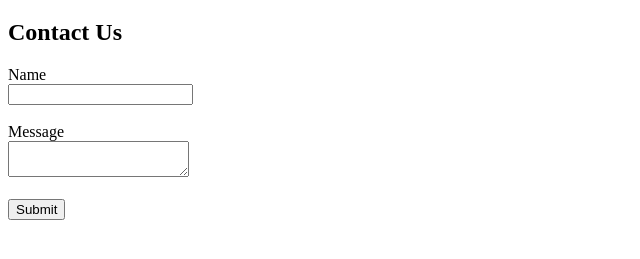
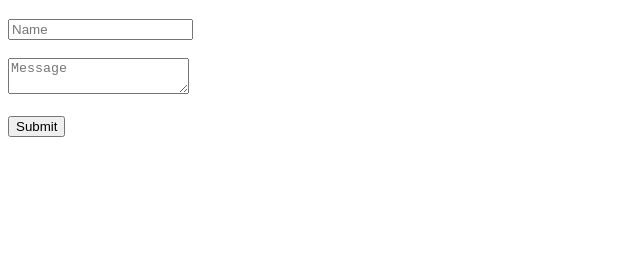
Before and after one commit to Zeeshancloud15/finaceapp, a website: page views/support.html in a window 1280 px wide. Shown: the part 61-320 px from the top of the page, without its empty margins (0-640 px from the left). Drawn offline with Linux system fonts and the light colour scheme.

Commit message:
Update support.html

```diff
--- a/views/support.html
+++ b/views/support.html
@@ -1,23 +1,28 @@
 <!DOCTYPE html>
-<html lang="en">
+<html>
 <head>
-    <meta charset="UTF-8">
-    <meta name="viewport" content="width=device-width, initial-scale=1.0">
-    <title>Support - Finance App</title>
+    <title>Support</title>
 </head>
 <body>
-    <h1>Support Center</h1>
 
-    <h2>Contact Us</h2>
+<h1>Support Center</h1>
 
-    <form>
-        <label for="name">Name</label><br>
-        <input type="text" id="name" name="name"><br><br>
+<form>
 
-        <label for="message">Message</label><br>
-        <textarea id="message" name="message"></textarea><br><br>
+    <input type="text"
+           placeholder="Name">
 
-        <button type="submit">Submit</button>
-    </form>
+    <br><br>
+
+    <textarea placeholder="Message"></textarea>
+
+    <br><br>
+
+    <button type="submit">
+        Submit
+    </button>
+
+</form>
+
 </body>
 </html>
```
